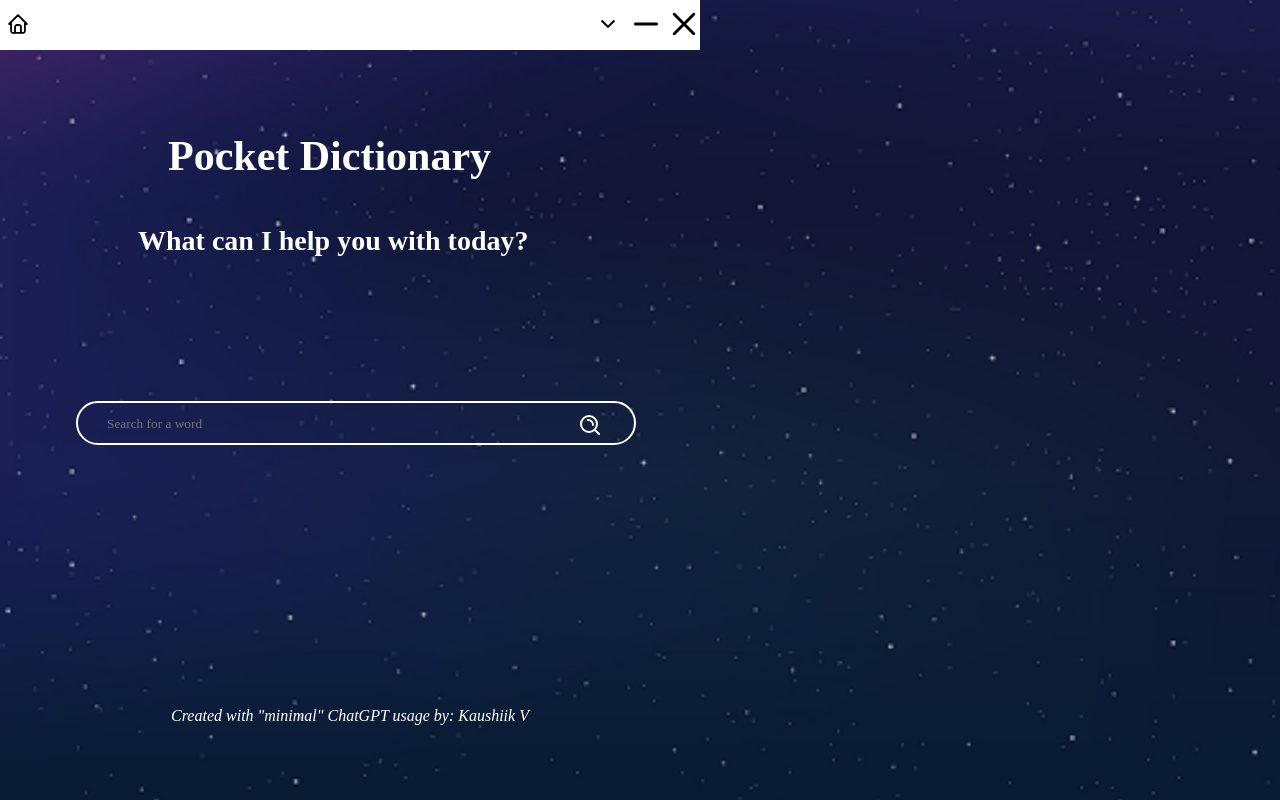
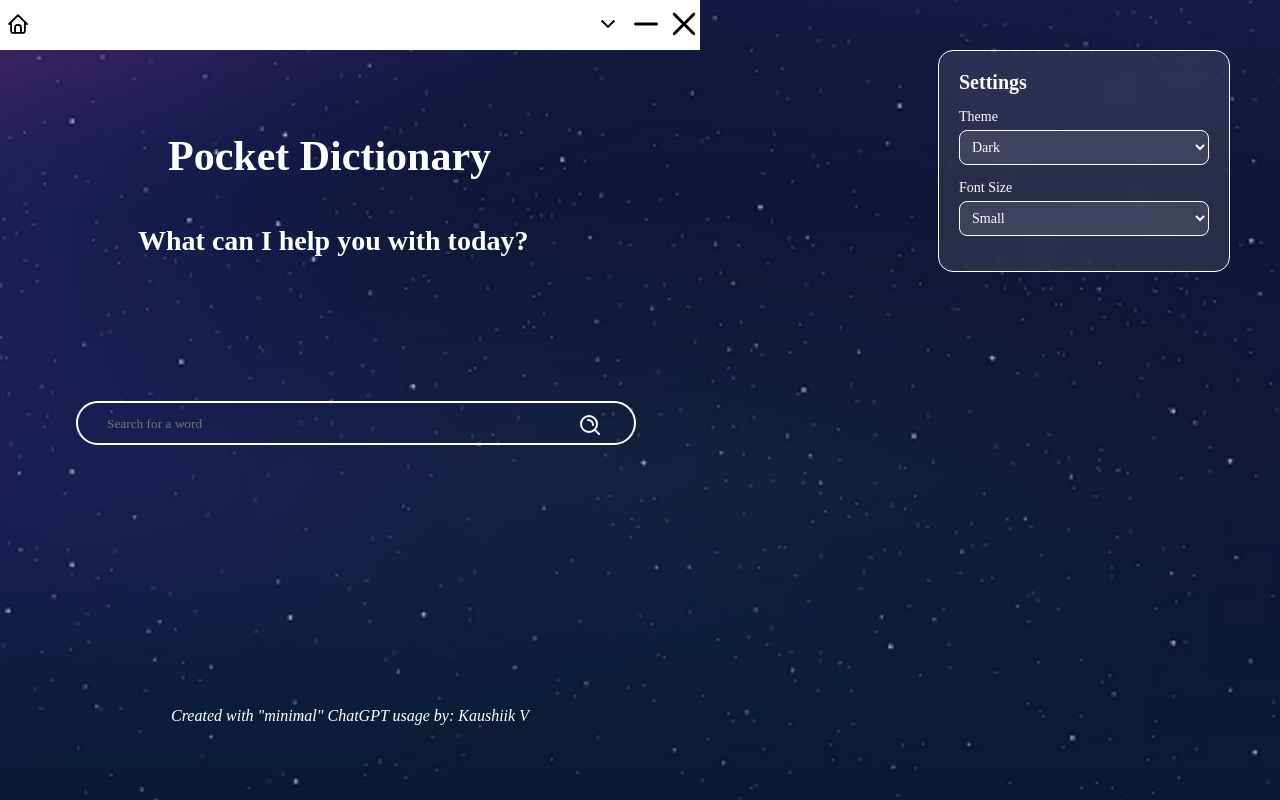
Before and after one commit to VKaushii-15/DictionaryGPT, an Electron app: page Frontend/DictionaryGPT/src/index.html in a window 1280 px wide. Both pictures are taken after a click on the button 607 px from the left and 25 px from the top of the page. Drawn offline with Linux system fonts and the light colour scheme; no server answers.

Commit message:
Cursor Test

```diff
--- a/Frontend/DictionaryGPT/src/index.css
+++ b/Frontend/DictionaryGPT/src/index.css
@@ -370,3 +370,81 @@ p {
   box-shadow: 0 4px 6px rgba(0, 0, 0, 0.1);
   z-index: 10;
 }
+
+@keyframes fadeIn {
+  from {
+    opacity: 0;
+    transform: translateY(-20px);
+  }
+  to {
+    opacity: 1;
+    transform: translateY(0);
+  }
+}
+
+/* Drop-Down Popup Styles */
+.drop-popup {
+  display: none;
+  position: absolute;
+  top: 50px;
+  right: 50px;
+  background: rgba(255, 255, 255, 0.1);
+  backdrop-filter: blur(10px);
+  border: 1px solid #fff;
+  border-radius: 15px;
+  padding: 20px;
+  width: 250px;
+  color: #fff;
+  font-family: Montserrat;
+  z-index: 1000;
+  animation: slideIn 0.3s ease-out;
+}
+
+.drop-popup.show {
+  display: block;
+}
+
+.drop-popup h3 {
+  margin: 0 0 15px 0;
+  font-size: 20px;
+  font-weight: 700;
+}
+
+.setting-item {
+  margin-bottom: 15px;
+}
+
+.setting-label {
+  display: block;
+  margin-bottom: 5px;
+  font-size: 14px;
+  font-weight: 500;
+}
+
+.setting-select {
+  width: 100%;
+  padding: 8px;
+  background: rgba(255, 255, 255, 0.1);
+  border: 1px solid #fff;
+  border-radius: 8px;
+  color: #fff;
+  font-family: Montserrat;
+  font-size: 14px;
+  cursor: pointer;
+}
+
+.setting-select option {
+  background: #1a1a1a;
+  color: #fff;
+}
+
+@keyframes slideIn {
+  from {
+    opacity: 0;
+    transform: translateY(-10px);
+  }
+  to {
+    opacity: 1;
+    transform: translateY(0);
+  }
+}
--- a/Frontend/DictionaryGPT/src/index.html
+++ b/Frontend/DictionaryGPT/src/index.html
@@ -74,5 +74,29 @@
         <div id="meaning"></div>
       </div> -->
     </div>
+
+    <!-- Drop-Down Popup -->
+    <div class="drop-popup" id="dropPopup">
+      <div class="drop-popup-content">
+        <h3>Settings</h3>
+        <div class="settings-options">
+          <div class="setting-item">
+            <label class="setting-label">Theme</label>
+            <select class="setting-select">
+              <option value="dark">Dark</option>
+              <option value="light">Light</option>
+            </select>
+          </div>
+          <div class="setting-item">
+            <label class="setting-label">Font Size</label>
+            <select class="setting-select">
+              <option value="small">Small</option>
+              <option value="medium">Medium</option>
+              <option value="large">Large</option>
+            </select>
+          </div>
+        </div>
+      </div>
+    </div>
   </body>
 </html>
--- a/Frontend/DictionaryGPT/src/side.js
+++ b/Frontend/DictionaryGPT/src/side.js
@@ -1,5 +1,42 @@
 var { ipcRenderer } = require("electron");
 var ipc = ipcRenderer;
+
+// Popup functionality
+function showPopup(title, message) {
+  const overlay = document.getElementById('popupOverlay');
+  const popupTitle = document.querySelector('.popup-title');
+  const popupContent = document.getElementById('popupContent');
+
+  popupTitle.textContent = title;
+  popupContent.textContent = message;
+  overlay.classList.add('active');
+
+  const popup = document.querySelector('.popup');
+  popup.classList.add('show');
+}
+
+function hidePopup() {
+  const overlay = document.getElementById('popupOverlay');
+  overlay.classList.remove('active');
+  const popup = document.querySelector('.popup');
+  popup.classList.remove('show');
+}
+
+// Toggle drop-down popup
+function toggleDropPopup() {
+  const popup = document.getElementById('dropPopup');
+  popup.classList.toggle('show');
+}
+
+// Close popup when clicking outside
+function handleClickOutside(event) {
+  const popup = document.getElementById('dropPopup');
+  const dropButton = document.getElementById('Drop-Down');
+
+  if (!popup.contains(event.target) && event.target !== dropButton && !dropButton.contains(event.target)) {
+    popup.classList.remove('show');
+  }
+}
 
 document.addEventListener("DOMContentLoaded", () => {
   const Close = document.getElementById("Close");
@@ -12,16 +49,21 @@ document.addEventListener("DOMContentLoaded", () => {
   const Border = document.querySelector(".border");
   const Einstein = document.getElementById("Einstein");
 
+  // Add click event for drop-down button
+  Drop.addEventListener("click", () => {
+    toggleDropPopup();
+    ipc.send("drop");
+  });
+
+  // Add click outside listener
+  document.addEventListener('click', handleClickOutside);
+
   Close.addEventListener("click", () => {
     ipc.send("close");
   });
 
   Minus.addEventListener("click", () => {
     ipc.send("minimize");
-  });
-
-  Drop.addEventListener("click", () => {
-    ipc.send("drop");
   });
 
   History.addEventListener("click", () => {
```
